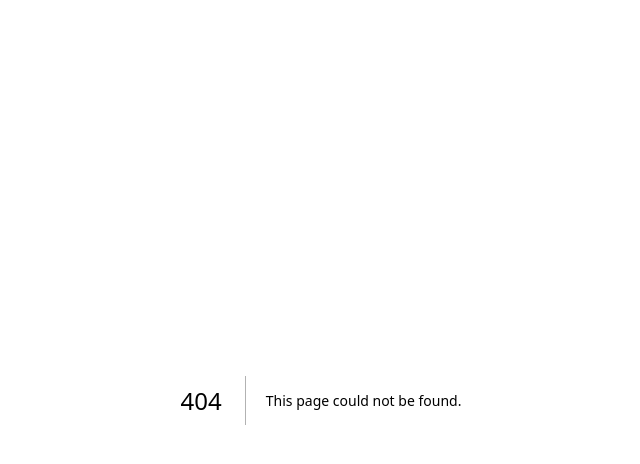
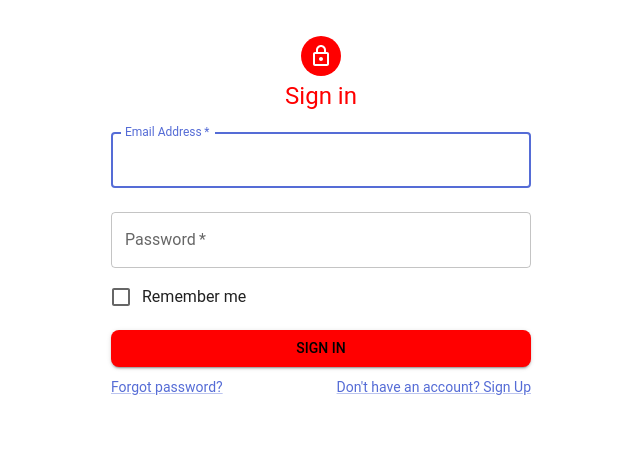
Before and after one commit to javiertrombetta/p5-front-mi-turno, a Next.js app: page /login in a window 1280 px wide. Before the commit this address had no page. Shown: the top 464 px of the page, without its empty margins (319-959 px from the left). Built offline with nearby package versions, Linux system fonts and the light colour scheme.

Commit message:
login sin terminar

```diff
--- a/package.json
+++ b/package.json
@@ -11,6 +11,7 @@
   "dependencies": {
     "@emotion/react": "^11.11.1",
     "@emotion/styled": "^11.11.0",
+    "@mui/icons-material": "^5.14.18",
     "@mui/material": "^5.14.18",
     "@mui/x-date-pickers": "^6.18.1",
     "dayjs": "^1.11.10",
--- /dev/null
+++ b/src/app/login/page.jsx
@@ -0,0 +1,12 @@
+import React from "react";
+import SignIn from "../../components/Login";
+
+function Login() {
+  return (
+    <>
+      <SignIn />
+    </>
+  );
+}
+
+export default Login;
--- a/src/app/reservation/details/page.jsx
+++ b/src/app/reservation/details/page.jsx
@@ -1,30 +1,21 @@
-import React from 'react';
-import { Typography, Button, Container, Grid, Paper } from '@mui/material';
+import React from "react";
+import { Typography, Button, Container, Grid, Paper } from "@mui/material";
 
 const ReservationDetails = ({ reserva = {} }) => {
-
-  const { id = '', fecha = '', hora = '', usuario = {} } = reserva;
-  const { nombre = '', email = '' } = usuario;
+  const { id = "", fecha = "", hora = "", usuario = {} } = reserva;
+  const { nombre = "", email = "" } = usuario;
 
   return (
     <Container>
-        <Typography variant="h6" gutterBottom>
-          Reserva ID: {id}
-        </Typography>
-        <Typography variant="body1">
-          Fecha: {fecha}
-        </Typography>
-        <Typography variant="body1">
-          Hora: {hora}
-        </Typography>
-        <Typography variant="body1">
-          Usuario: {nombre}
-        </Typography>
-        <Typography variant="body1">
-          Email: {email}
-        </Typography>
-        <Button color="primary">Botón Primario</Button>
-        <Button color="secondary">Botón Secundario</Button>
+      <Typography variant="h6" gutterBottom>
+        Reserva ID: {id}
+      </Typography>
+      <Typography variant="h5">Fecha: {fecha}</Typography>
+      <Typography variant="body1">Hora: {hora}</Typography>
+      <Typography variant="body1">Usuario: {nombre}</Typography>
+      <Typography variant="body1">Email: {email}</Typography>
+      <Button color="primary">Botón Primario</Button>
+      <Button color="secondary">Botón Secundario</Button>
     </Container>
   );
 };
--- /dev/null
+++ b/src/components/Login.jsx
@@ -0,0 +1,95 @@
+"use client";
+import * as React from "react";
+import Avatar from "@mui/material/Avatar";
+import Button from "@mui/material/Button";
+import CssBaseline from "@mui/material/CssBaseline";
+import TextField from "@mui/material/TextField";
+import FormControlLabel from "@mui/material/FormControlLabel";
+import Checkbox from "@mui/material/Checkbox";
+import Link from "@mui/material/Link";
+import Grid from "@mui/material/Grid";
+import Box from "@mui/material/Box";
+import LockOutlinedIcon from "@mui/icons-material/LockOutlined";
+import Typography from "@mui/material/Typography";
+import Container from "@mui/material/Container";
+
+// TODO remove, this demo shouldn't need to reset the theme.
+
+export default function SignIn() {
+  const handleSubmit = (event) => {
+    event.preventDefault();
+    const data = new FormData(event.currentTarget);
+    console.log({
+      email: data.get("email"),
+      password: data.get("password"),
+    });
+  };
+
+  return (
+    <Container component="main" maxWidth="xs">
+      <CssBaseline />
+      <Box
+        sx={{
+          marginTop: 8,
+          display: "flex",
+          flexDirection: "column",
+          alignItems: "center",
+        }}
+      >
+        <Avatar sx={{ m: 1, bgcolor: "secondary.main" }}>
+          <LockOutlinedIcon />
+        </Avatar>
+        <Typography component="h1" variant="h5" color="secondary">
+          Sign in
+        </Typography>
+        <Box component="form" onSubmit={handleSubmit} noValidate sx={{ mt: 1 }}>
+          <TextField
+            margin="normal"
+            required
+            fullWidth
+            id="email"
+            label="Email Address"
+            name="email"
+            autoComplete="email"
+            autoFocus
+          />
+          <TextField
+            margin="normal"
+            required
+            fullWidth
+            name="password"
+            label="Password"
+            type="password"
+            id="password"
+            autoComplete="current-password"
+          />
+          <FormControlLabel
+            control={<Checkbox value="remember" color="secondary" />}
+            label="Remember me"
+          />
+          <Button
+            color="secondary"
+            type="submit"
+            fullWidth
+            variant="contained"
+            sx={{ mt: 3, mb: 2, color: "black" }}
+          >
+            Sign In
+          </Button>
+          <Grid container>
+            <Grid item xs>
+              <Link href="#" variant="body2">
+                Forgot password?
+              </Link>
+            </Grid>
+            <Grid item>
+              <Link href="#" variant="body2">
+                {"Don't have an account? Sign Up"}
+              </Link>
+            </Grid>
+          </Grid>
+        </Box>
+      </Box>
+    </Container>
+  );
+}
--- a/src/styles/LightThemeMUI.js
+++ b/src/styles/LightThemeMUI.js
@@ -1,32 +1,32 @@
-'use client';
+"use client";
 
-import { createTheme } from '@mui/material/styles';
+import { createTheme } from "@mui/material/styles";
 
 const theme = createTheme({
   palette: {
     primary: {
-      main: '#556cd6',
+      main: "#556cd6",
     },
     secondary: {
-      main: '#19857b',
+      main: "#ff0000",
     },
     error: {
-      main: '#f44336',
+      main: "#f44336",
     },
     warning: {
-      main: '#ff9800',
+      main: "#ff9800",
     },
     info: {
-      main: '#2196f3',
+      main: "#2196f3",
     },
     success: {
-      main: '#4caf50',
+      main: "#4caf50",
     },
   },
   typography: {
-    fontFamily: 'Roboto, Arial, sans-serif',
+    fontFamily: "Roboto, Arial, sans-serif",
     h1: {
-      fontSize: '2.5rem',
+      fontSize: "2.5rem",
     },
   },
   spacing: 4,
@@ -34,7 +34,7 @@
     MuiButton: {
       styleOverrides: {
         root: {
-          borderRadius: '8px',
+          borderRadius: "8px",
         },
       },
     },
```
Also changed, not shown: 1 other file (tests, documents, lock files or other folders).
